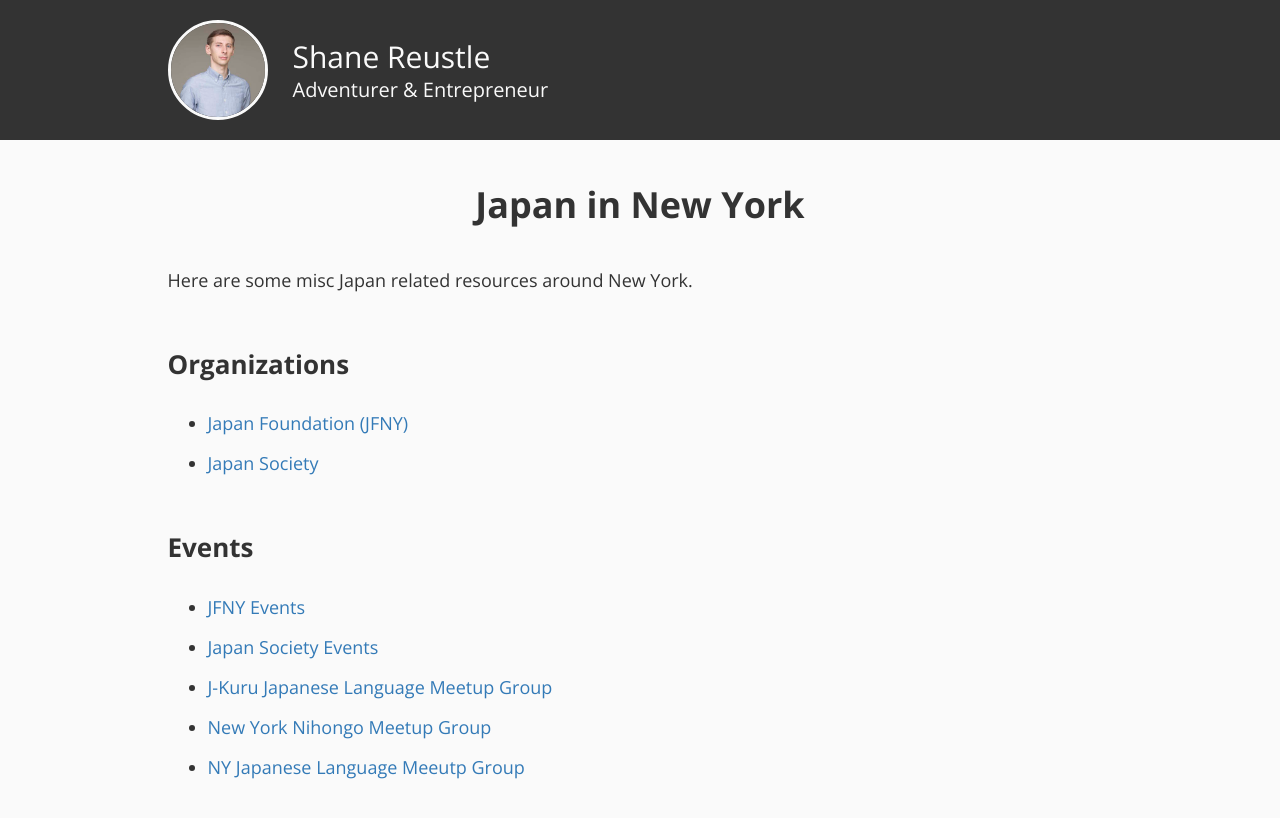
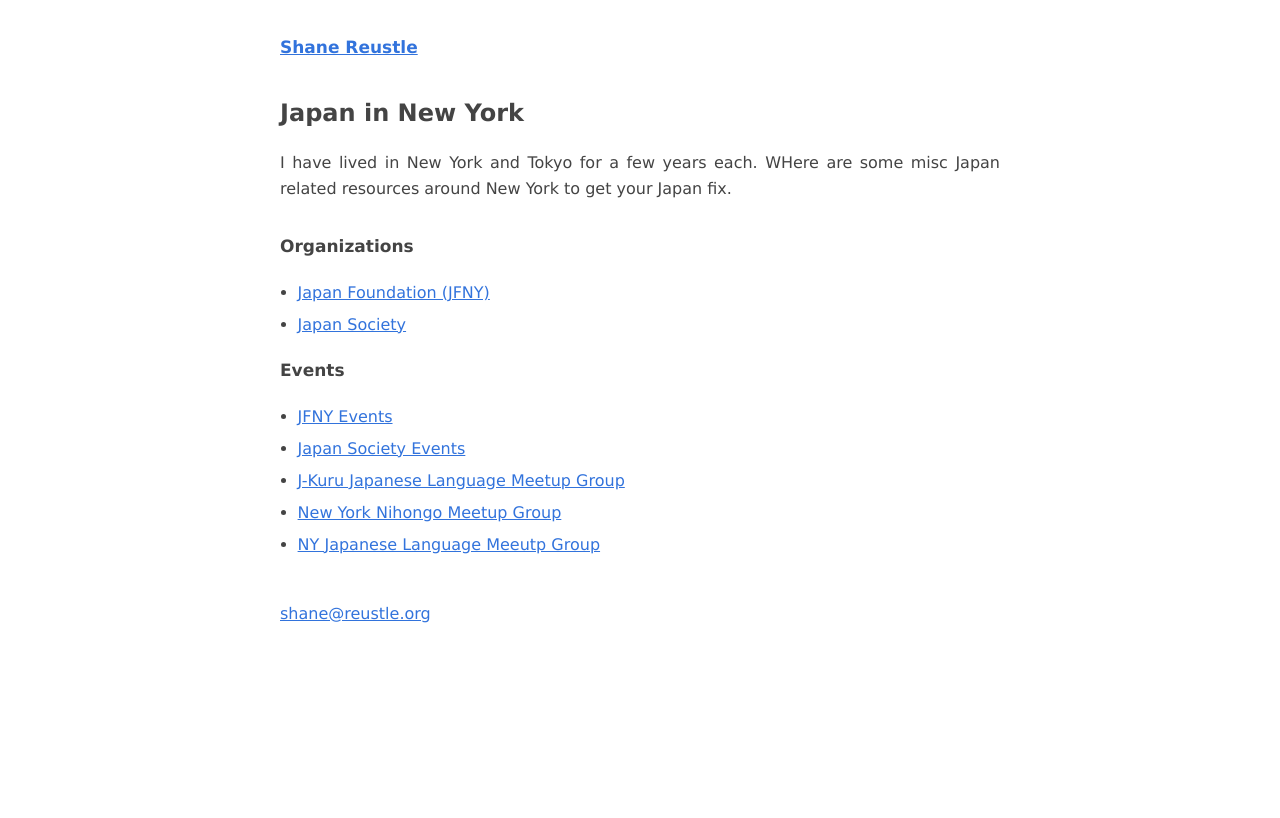
Before and after one commit to reustle/reustle, a Jekyll site: the page built from _posts/2018-02-15-japan-in-ny.md, in a window 1280 px wide. Shown: the top 818 px of the page. Built offline with Jekyll 4.4.1, drawn with Linux system fonts in a browser that asks for light colours.

Commit message:
Update 2018-02-15-japan-in-ny.md

```diff
--- a/_posts/2018-02-15-japan-in-ny.md
+++ b/_posts/2018-02-15-japan-in-ny.md
@@ -1,10 +1,10 @@
 ---
 title: Japan in New York
 permalink: /japan-in-new-york.html
-layout: post
+layout: basic-post
 ---
 
-Here are some misc Japan related resources around New York.
+I have lived in New York and Tokyo for a few years each. WHere are some misc Japan related resources around New York to get your Japan fix.
 
 ## Organizations
 
```
